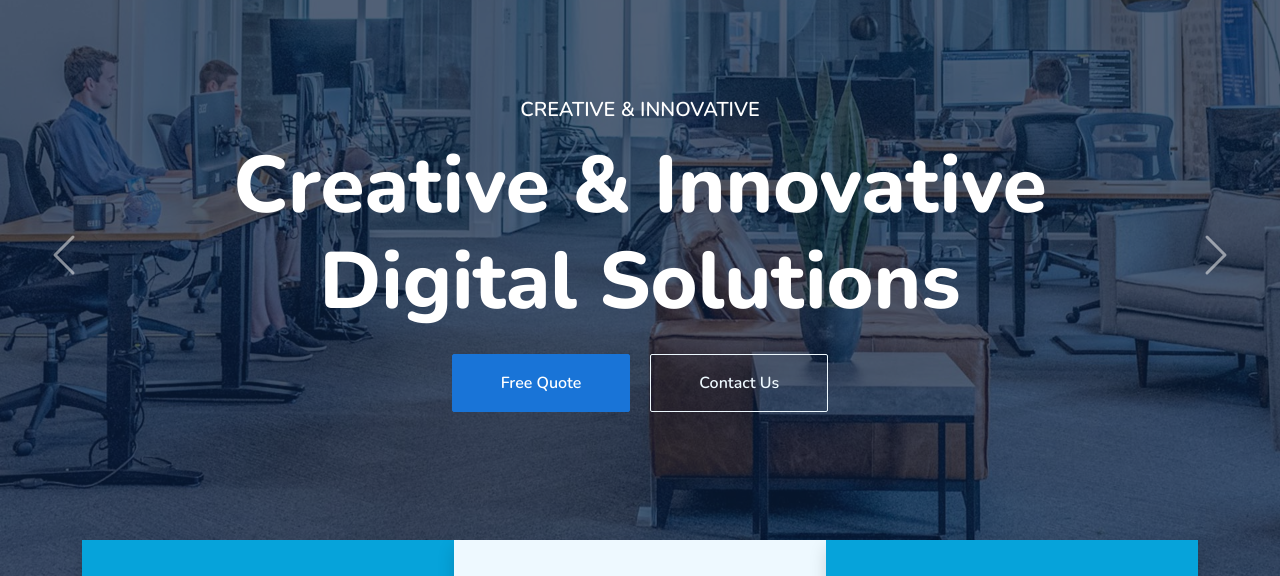
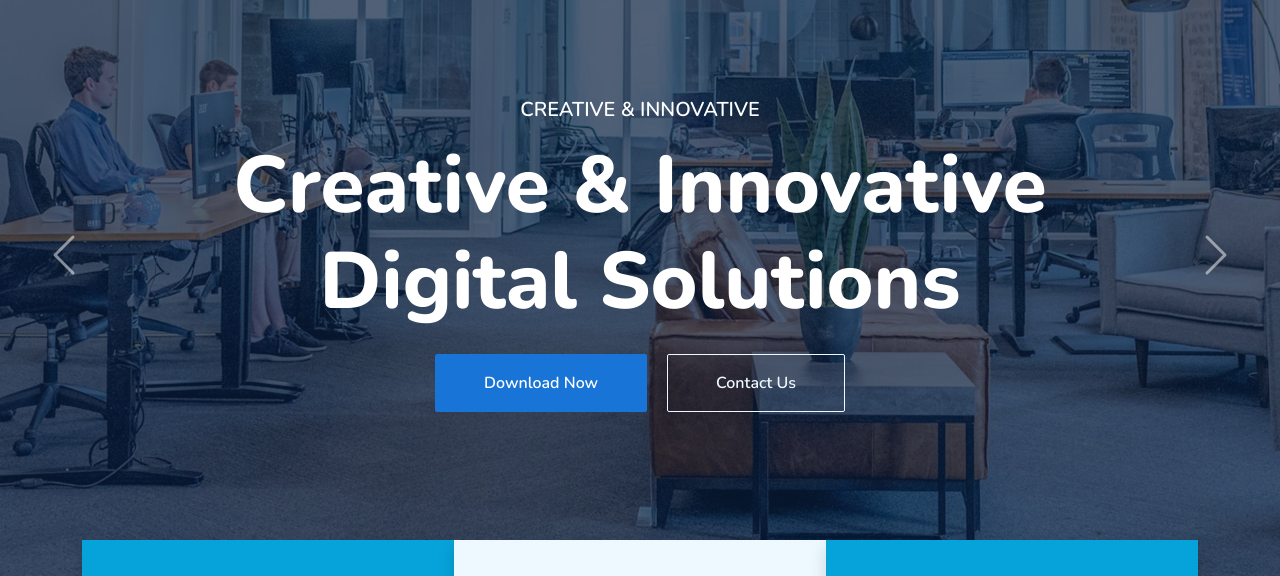
Before and after one commit to Qk-Ahmadzai/oxusbytes, a plain HTML site: page index.html in a window 1280 px wide. Shown: the part 150-726 px from the top of the page. Drawn offline with nearby package versions, Linux system fonts and the light colour scheme; animation ran at ten frames a second.

Commit message:
download now

```diff
--- a/index.html
+++ b/index.html
@@ -105,7 +105,7 @@
                         <div class="p-3" style="max-width: 900px;">
                             <h5 class="text-white text-uppercase mb-3 animated slideInDown">Creative & Innovative</h5>
                             <h1 class="display-1 text-white mb-md-4 animated zoomIn">Creative & Innovative Digital Solutions</h1>
-                            <a href="quote.html" class="btn btn-primary py-md-3 px-md-5 me-3 animated slideInLeft">Free Quote</a>
+                            <a href="quote.html" class="btn btn-primary py-md-3 px-md-5 me-3 animated slideInLeft">Download Now</a>
                             <a href="" class="btn btn-outline-light py-md-3 px-md-5 animated slideInRight">Contact Us</a>
                         </div>
                     </div>
```
